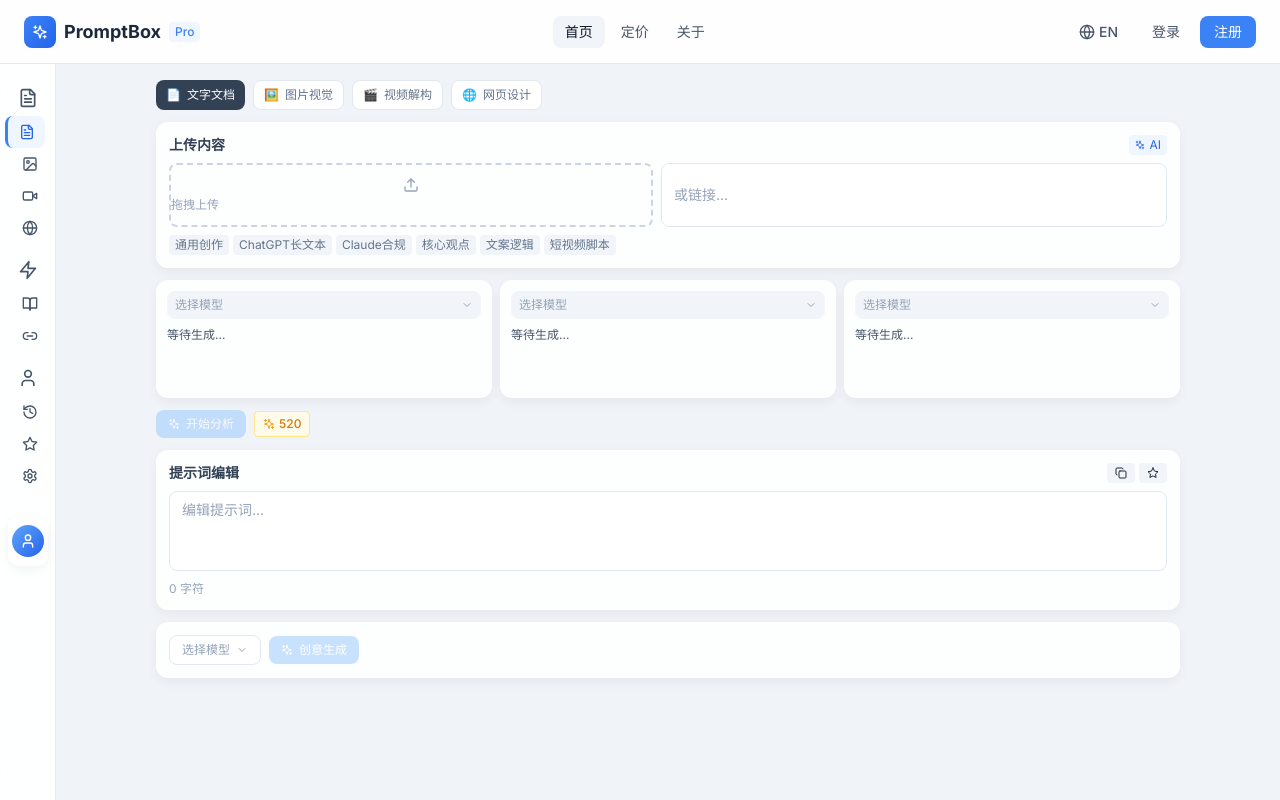
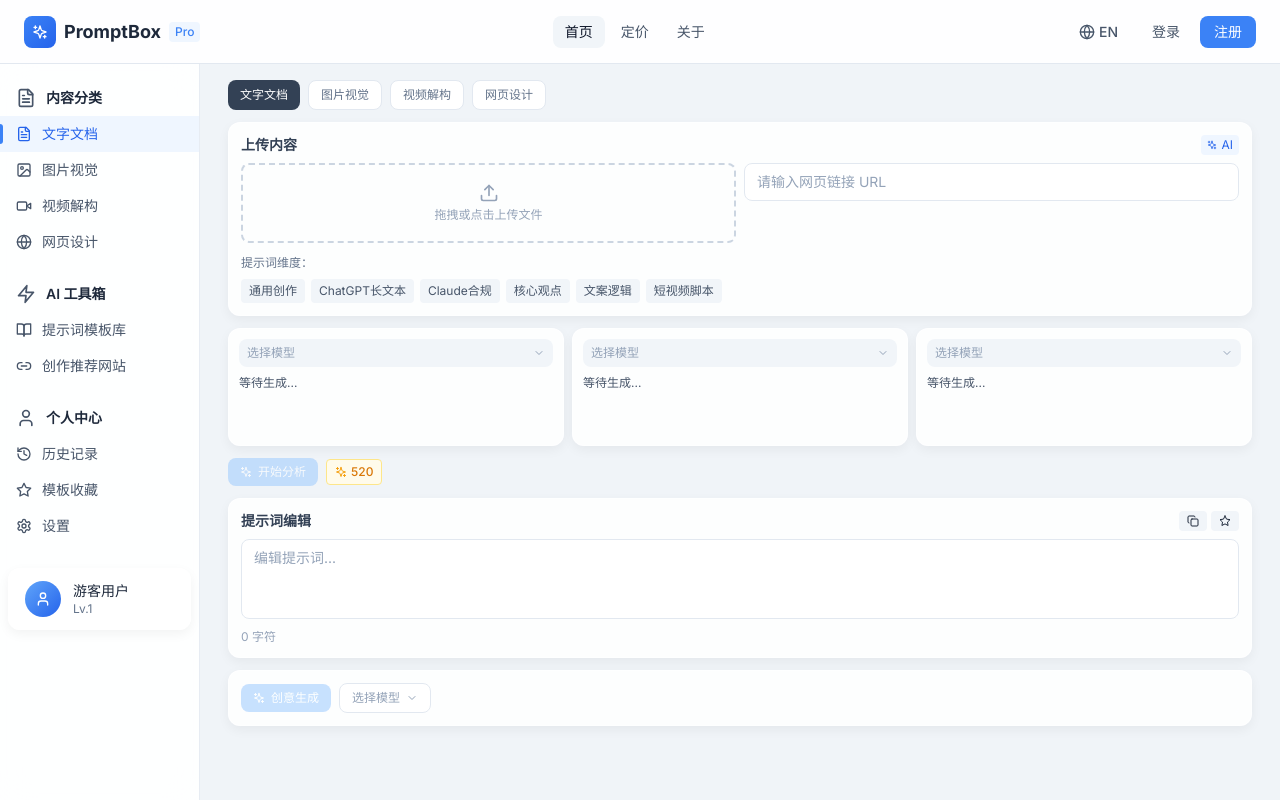
Before and after one commit to oxygen02/promptbox, a Next.js app: page / in a window 1280 px wide. Built offline with nearby package versions, Linux system fonts and the light colour scheme.

Commit message:
fix: Sidebar always expanded, compact UI with working buttons

```diff
--- a/src/app/layout.tsx
+++ b/src/app/layout.tsx
@@ -23,7 +23,7 @@ export default function RootLayout({
         <Header />
         <div className="flex pt-16 min-h-screen" style={{ background: '#f0f4f8' }}>
           <Sidebar />
-          <main className="flex-1 md:ml-[56px] min-h-[calc(100vh-4rem)] p-3 md:p-4 transition-all duration-300">
+          <main className="flex-1 md:ml-[200px] min-h-[calc(100vh-4rem)] p-3 md:p-4 transition-all duration-300">
             <Suspense fallback={
               <div className="flex items-center justify-center min-h-[50vh]">
                 <div className="animate-spin rounded-full h-8 w-8 border-b-2 border-blue-500"></div>
--- a/src/app/page.tsx
+++ b/src/app/page.tsx
@@ -1,7 +1,6 @@
 "use client";
 
 import { useState, useEffect, useRef } from "react";
-import { useSearchParams } from "next/navigation";
 import {
   Upload,
   Sparkles,
@@ -15,7 +14,6 @@ import {
   RefreshCw,
   CheckCircle,
 } from "lucide-react";
-import { Button } from "@/components/ui/button";
 import { cn } from "@/lib/utils";
 
 type ContentType = "text" | "image" | "video" | "web";
@@ -30,12 +28,11 @@ const TAG_OPTIONS: Record<ContentType, string[]> = {
 };
 
 const MODELS: { key: Model; name: string; nameEn: string; region: string; color: string }[] = [
-  { key: "deepseek", name: "DeepSeek", nameEn: "DeepSeek", region: "全球", color: "bg-blue-500" },
-  { key: "kimi", name: "Kimi", nameEn: "Kimi", region: "国内", color: "bg-indigo-500" },
-  { key: "minimax", name: "MiniMax", nameEn: "MiniMax", region: "国内", color: "bg-purple-500" },
+  { key: "deepseek", name: "DeepSeek", nameEn: "DeepSeek", region: "Global", color: "bg-blue-500" },
+  { key: "kimi", name: "Kimi", nameEn: "Kimi", region: "CN", color: "bg-indigo-500" },
+  { key: "minimax", name: "MiniMax", nameEn: "MiniMax", region: "CN", color: "bg-purple-500" },
 ];
 
-// 社交平台配置
 const SOCIAL_PLATFORMS = {
   zh: [
     { key: "wechat", name: "微信", icon: "💬", color: "bg-green-500" },
@@ -50,50 +47,49 @@ const SOCIAL_PLATFORMS = {
 };
 
 export default function HomePage() {
-  const searchParams = useSearchParams();
   const [language, setLanguage] = useState<Language>("zh");
-  const [contentType, setContentType] = useState<ContentType>((searchParams.get("type") as ContentType) || "text");
+  const [contentType, setContentType] = useState<ContentType>("text");
   const [selectedDimensions, setSelectedDimensions] = useState<string[]>([]);
-  const [uploadContent, setUploadContent] = useState("");
   const [uploadUrl, setUploadUrl] = useState("");
   const [isAnalyzing, setIsAnalyzing] = useState(false);
   const [isGenerating, setIsGenerating] = useState(false);
   const [credits, setCredits] = useState(520);
 
-  // 每个卡片的模型选择
   const [cardModels, setCardModels] = useState<Record<number, Model | null>>({
     0: null,
     1: null,
     2: null,
   });
 
-  // 每个卡片的提示词
   const [cardPrompts, setCardPrompts] = useState<Record<number, string>>({
     0: "",
     1: "",
     2: "",
   });
 
-  // 下拉菜单状态
   const [openDropdown, setOpenDropdown] = useState<number | null>(null);
   const [openGenDropdown, setOpenGenDropdown] = useState(false);
-
-  // 选中的生成模型
   const [selectedGenModel, setSelectedGenModel] = useState<Model | null>(null);
 
-  // 社交分享弹窗
   const [showShare, setShowShare] = useState(false);
   const [sharePrompt, setSharePrompt] = useState("");
   const [copied, setCopied] = useState(false);
 
+  // 生成的内容
+  const [generatedContent, setGeneratedContent] = useState("");
+
   const dropdownRef = useRef<HTMLDivElement>(null);
 
   useEffect(() => {
-    const type = searchParams.get("type") as ContentType;
+    // 从URL读取type参数
+    if (typeof window !== "undefined") {
+      const params = new URLSearchParams(window.location.search);
+      const type = params.get("type");
       if (type && ["text", "image", "video", "web"].includes(type)) {
-      setContentType(type);
+        setContentType(type as ContentType);
       }
-  }, [searchParams]);
+    }
+  }, []);
 
   useEffect(() => {
     const handleClickOutside = (e: MouseEvent) => {
@@ -118,19 +114,17 @@ export default function HomePage() {
   };
 
   const handleAnalyze = async () => {
-    if (!uploadContent && !uploadUrl) return;
-
     const selectedCount = Object.values(cardModels).filter(Boolean).length;
     if (selectedCount === 0) return;
 
     setIsAnalyzing(true);
-    await new Promise((resolve) => setTimeout(resolve, 2000));
+    await new Promise((resolve) => setTimeout(resolve, 1500));
 
     const newPrompts: Record<number, string> = {};
     Object.entries(cardModels).forEach(([index, model]) => {
       if (model) {
         const modelInfo = MODELS.find((m) => m.key === model);
-        newPrompts[Number(index)] = `【${modelInfo?.name}】基于上传的${contentType === 'text' ? '文字内容' : contentType === 'image' ? '图片' : contentType === 'video' ? '视频' : '网页'}，请分析：${selectedDimensions.join('、')}。生成专业提示词。`;
+        newPrompts[Number(index)] = `【${modelInfo?.name}】分析维度：${selectedDimensions.join('、')}。生成专业提示词内容...`;
       }
     });
 
@@ -142,7 +136,8 @@ export default function HomePage() {
   const handleCreativeGenerate = async () => {
     if (!selectedGenModel) return;
     setIsGenerating(true);
-    await new Promise((resolve) => setTimeout(resolve, 2000));
+    await new Promise((resolve) => setTimeout(resolve, 1500));
+    setGeneratedContent(`基于选择的模型 ${MODELS.find(m => m.key === selectedGenModel)?.name}，生成的内容将显示在这里...\n\n这是一段示例生成内容，包含了根据提示词AI生成的实际内容展示。`);
     setIsGenerating(false);
   };
 
@@ -169,14 +164,15 @@ export default function HomePage() {
   };
 
   const contentTypes = [
-    { key: "text", label: "文字文档", icon: "📄" },
-    { key: "image", label: "图片视觉", icon: "🖼️" },
-    { key: "video", label: "视频解构", icon: "🎬" },
-    { key: "web", label: "网页设计", icon: "🌐" },
+    { key: "text", label: "文字文档" },
+    { key: "image", label: "图片视觉" },
+    { key: "video", label: "视频解构" },
+    { key: "web", label: "网页设计" },
   ];
 
   const currentTags = TAG_OPTIONS[contentType];
   const socialPlatforms = SOCIAL_PLATFORMS[language];
+  const selectedCount = Object.values(cardModels).filter(Boolean).length;
 
   return (
     <div className="max-w-5xl mx-auto pb-8">
@@ -187,54 +183,62 @@ export default function HomePage() {
             key={type.key}
             onClick={() => setContentType(type.key as ContentType)}
             className={cn(
-              "px-2.5 py-1.5 text-xs font-medium rounded-lg transition-all flex items-center gap-1.5",
+              "px-3 py-1.5 text-xs font-medium rounded-lg transition-all",
               contentType === type.key
                 ? "bg-slate-700 text-white"
                 : "bg-white text-slate-500 border border-slate-200 hover:border-slate-300"
             )}
           >
-            <span>{type.icon}</span>
             {type.label}
           </button>
         ))}
       </div>
 
-      {/* 上传内容（紧凑） */}
+      {/* 上传内容 */}
       <div className="glass-card rounded-xl p-3 mb-3">
         <div className="flex items-center justify-between mb-2">
-          <h3 className="text-sm font-semibold text-slate-700">{language === "zh" ? "上传内容" : "Upload"}</h3>
+          <h3 className="text-sm font-semibold text-slate-700">上传内容</h3>
           <span className="text-xs px-1.5 py-0.5 rounded bg-blue-50 text-blue-600 flex items-center gap-1">
             <Sparkles className="w-2.5 h-2.5" />
             AI
           </span>
         </div>
 
-        <div className="flex gap-2 mb-2">
-          <div className="upload-zone flex-1 py-3">
-            <Upload className="w-4 h-4 mx-auto text-slate-400 mb-1" />
-            <p className="text-xs text-slate-400">{language === "zh" ? "拖拽上传" : "Upload"}</p>
+        <div className="flex gap-2 mb-3">
+          {/* 拖拽上传 - 居中 */}
+          <div className="flex-1">
+            <div className="upload-zone py-4 h-full flex flex-col items-center justify-center min-h-[80px]">
+              <Upload className="w-5 h-5 text-slate-400 mb-1" />
+              <p className="text-xs text-slate-400">拖拽或点击上传文件</p>
+              <input type="file" className="hidden" id="file-upload" />
             </div>
+          </div>
+
+          {/* URL输入 */}
+          <div className="flex-1">
             <input
               type="text"
-            placeholder={language === "zh" ? "或链接..." : "Or URL..."}
+              placeholder="请输入网页链接 URL"
               value={uploadUrl}
               onChange={(e) => setUploadUrl(e.target.value)}
-            className="input-field flex-1 text-xs py-2"
+              className="input-field w-full text-xs py-3"
             />
           </div>
+        </div>
 
-        {/* 分析维度 */}
+        {/* 提示词维度 */}
         <div>
-          <div className="flex flex-wrap gap-1">
+          <h4 className="text-xs font-medium text-slate-500 mb-2">提示词维度：</h4>
+          <div className="flex flex-wrap gap-1.5">
             {currentTags.slice(0, 6).map((tag) => (
               <button
                 key={tag}
                 onClick={() => handleDimensionClick(tag)}
                 className={cn(
-                  "px-1.5 py-0.5 text-xs rounded transition-all",
+                  "px-2 py-1 text-xs rounded transition-all",
                   selectedDimensions.includes(tag)
                     ? "bg-blue-500 text-white"
-                    : "bg-slate-100 text-slate-500 hover:bg-slate-200"
+                    : "bg-slate-100 text-slate-600 hover:bg-slate-200"
                 )}
               >
                 {tag}
@@ -253,14 +257,13 @@ export default function HomePage() {
 
           return (
             <div key={index} className="glass-card rounded-xl p-2.5 relative">
-              {/* 模型选择下拉 */}
               <div className="relative" ref={dropdownRef}>
                 <button
                   onClick={() => setOpenDropdown(openDropdown === index ? null : index)}
                   className="w-full flex items-center justify-between px-2 py-1.5 text-xs bg-slate-100 rounded-lg hover:bg-slate-200 transition-colors"
                 >
-                  <span className={model ? `text-slate-700` : `text-slate-400`}>
-                    {model ? modelInfo?.name : (language === "zh" ? "选择模型" : "Select model")}
+                  <span className={model ? "text-slate-700" : "text-slate-400"}>
+                    {model ? modelInfo?.name : "选择模型"}
                   </span>
                   <ChevronDown className="w-3 h-3 text-slate-400" />
                 </button>
@@ -271,7 +274,7 @@ export default function HomePage() {
                       className={cn("dropdown-item", !model && "active")}
                       onClick={() => handleCardModelSelect(index, null)}
                     >
-                      {language === "zh" ? "— 未选中 —" : "— None —"}
+                      — 未选中 —
                     </div>
                     {MODELS.map((m) => (
                       <div
@@ -280,19 +283,17 @@ export default function HomePage() {
                         onClick={() => handleCardModelSelect(index, m.key)}
                       >
                         <span className={cn("w-2 h-2 rounded-full inline-block mr-2", m.color)} />
-                        {language === "zh" ? m.name : m.nameEn} ({m.region})
+                        {m.name} ({m.region})
                       </div>
                     ))}
                   </div>
                 )}
               </div>
 
-              {/* 提示词内容 */}
               <div className="mt-2 min-h-[60px] text-xs text-slate-600 whitespace-pre-wrap">
-                {prompt || (language === "zh" ? "等待生成..." : "Waiting...")}
+                {prompt || "等待生成..."}
               </div>
 
-              {/* 操作按钮 */}
               {prompt && (
                 <div className="flex items-center gap-1 mt-2 pt-2 border-t border-slate-100">
                   <button onClick={() => handleShare(prompt)} className="p-1 hover:bg-slate-100 rounded">
@@ -315,11 +316,11 @@ export default function HomePage() {
       <div className="flex items-center gap-2 mb-3">
         <button
           onClick={handleAnalyze}
-          disabled={isAnalyzing || (!uploadContent && !uploadUrl) || !Object.values(cardModels).some(Boolean)}
+          disabled={isAnalyzing || selectedCount === 0}
           className="btn-primary flex items-center gap-1.5 text-xs px-3 py-1.5"
         >
           {isAnalyzing ? <RefreshCw className="w-3 h-3 animate-spin" /> : <Sparkles className="w-3 h-3" />}
-          {language === "zh" ? "开始分析" : "Analyze"}
+          开始分析
         </button>
         <div className="flex items-center gap-1 px-2 py-1 bg-amber-50 border border-amber-200 rounded">
           <Sparkles className="w-3 h-3 text-amber-500" />
@@ -330,7 +331,7 @@ export default function HomePage() {
       {/* 提示词编辑框 */}
       <div className="glass-card rounded-xl p-3 mb-3">
         <div className="flex items-center justify-between mb-2">
-          <h3 className="text-sm font-semibold text-slate-700">{language === "zh" ? "提示词编辑" : "Edit Prompt"}</h3>
+          <h3 className="text-sm font-semibold text-slate-700">提示词编辑</h3>
           <div className="flex gap-1">
             <button className="text-xs px-2 py-1 bg-slate-100 rounded hover:bg-slate-200 flex items-center gap-1">
               <Copy className="w-3 h-3" />
@@ -342,14 +343,24 @@ export default function HomePage() {
         </div>
         <textarea
           className="input-field min-h-[80px] resize-none text-xs"
-          placeholder={language === "zh" ? "编辑提示词..." : "Edit prompt..."}
+          placeholder="编辑提示词..."
         />
-        <div className="text-xs text-slate-400 mt-1">0 {language === "zh" ? "字符" : "chars"}</div>
+        <div className="text-xs text-slate-400 mt-1">0 字符</div>
       </div>
 
-      {/* 创意生成 */}
-      <div className="glass-card rounded-xl p-3">
+      {/* 创意生成 + 模型选择 */}
+      <div className="glass-card rounded-xl p-3 mb-3">
         <div className="flex items-center gap-2">
+          {/* 创意生成按钮 */}
+          <button
+            onClick={handleCreativeGenerate}
+            disabled={!selectedGenModel || isGenerating}
+            className="btn-primary flex items-center gap-1.5 text-xs px-3 py-1.5"
+          >
+            {isGenerating ? <RefreshCw className="w-3 h-3 animate-spin" /> : <Sparkles className="w-3 h-3" />}
+            创意生成
+          </button>
+
           {/* 模型选择下拉 */}
           <div className="relative" ref={dropdownRef}>
             <button
@@ -362,7 +373,7 @@ export default function HomePage() {
                   {MODELS.find(m => m.key === selectedGenModel)?.name}
                 </>
               ) : (
-                <span className="text-slate-400">{language === "zh" ? "选择模型" : "Select"}</span>
+                <span className="text-slate-400">选择模型</span>
               )}
               <ChevronDown className="w-3 h-3 text-slate-400" />
             </button>
@@ -376,36 +387,46 @@ export default function HomePage() {
                     onClick={() => { setSelectedGenModel(m.key); setOpenGenDropdown(false); }}
                   >
                     <span className={cn("w-2 h-2 rounded-full inline-block mr-2", m.color)} />
-                    {language === "zh" ? m.name : m.nameEn}
+                    {m.name}
                   </div>
                 ))}
               </div>
             )}
           </div>
+        </div>
+      </div>
 
-          <button
-            onClick={handleCreativeGenerate}
-            disabled={!selectedGenModel || isGenerating}
-            className="btn-primary flex items-center gap-1.5 text-xs px-3 py-1.5"
-          >
-            {isGenerating ? <RefreshCw className="w-3 h-3 animate-spin" /> : <Sparkles className="w-3 h-3" />}
-            {language === "zh" ? "创意生成" : "Generate"}
+      {/* 生成内容输出框 */}
+      {generatedContent && (
+        <div className="glass-card rounded-xl p-3">
+          <div className="flex items-center justify-between mb-2">
+            <h3 className="text-sm font-semibold text-slate-700">生成内容</h3>
+            <div className="flex items-center gap-1">
+              <button onClick={() => handleShare(generatedContent)} className="p-1.5 hover:bg-slate-100 rounded">
+                <Share2 className="w-3.5 h-3.5 text-slate-400" />
+              </button>
+              <button className="p-1.5 hover:bg-slate-100 rounded">
+                <Download className="w-3.5 h-3.5 text-slate-400" />
               </button>
             </div>
           </div>
+          <div className="min-h-[120px] bg-slate-50 rounded-lg p-3 text-xs text-slate-600 whitespace-pre-wrap">
+            {generatedContent}
+          </div>
+        </div>
+      )}
 
       {/* 社交分享弹窗 */}
       {showShare && (
         <div className="fixed inset-0 bg-black/50 flex items-center justify-center z-50" onClick={() => setShowShare(false)}>
           <div className="glass-card rounded-xl p-4 w-80" onClick={(e) => e.stopPropagation()}>
             <div className="flex items-center justify-between mb-3">
-              <h3 className="text-sm font-semibold text-slate-700">{language === "zh" ? "分享" : "Share"}</h3>
+              <h3 className="text-sm font-semibold text-slate-700">分享</h3>
               <button onClick={() => setShowShare(false)} className="p-1 hover:bg-slate-100 rounded">
                 <X className="w-4 h-4 text-slate-400" />
               </button>
             </div>
 
-            {/* 社交平台 */}
             <div className="flex justify-center gap-3 mb-4">
               {socialPlatforms.map((platform) => (
                 <button
@@ -417,21 +438,20 @@ export default function HomePage() {
               ))}
             </div>
 
-            {/* 复制/下载 */}
             <div className="flex gap-2">
               <button
                 onClick={handleCopy}
                 className="flex-1 btn-secondary flex items-center justify-center gap-1 text-xs py-2"
               >
                 {copied ? <CheckCircle className="w-3 h-3 text-green-500" /> : <Copy className="w-3 h-3" />}
-                {copied ? (language === "zh" ? "已复制" : "Copied") : (language === "zh" ? "复制" : "Copy")}
+                {copied ? "已复制" : "复制"}
               </button>
               <button
                 onClick={handleDownload}
                 className="flex-1 btn-secondary flex items-center justify-center gap-1 text-xs py-2"
               >
                 <Download className="w-3 h-3" />
-                {language === "zh" ? "下载" : "Download"}
+                下载
               </button>
             </div>
           </div>
--- a/src/components/Sidebar.tsx
+++ b/src/components/Sidebar.tsx
@@ -15,7 +15,6 @@ import {
   History,
   Star,
   Settings,
-  ChevronDown,
   type LucideIcon,
 } from "lucide-react";
 
@@ -74,11 +73,7 @@ const navSections: NavSection[] = [
 export default function Sidebar() {
   const pathname = usePathname();
   const router = useRouter();
-  const [language, setLanguage] = useState<"zh" | "en">("zh");
   const [contentType, setContentType] = useState<string>("text");
-  const [hovered, setHovered] = useState(false);
-  const [hoverTimeout, setHoverTimeout] = useState<NodeJS.Timeout | null>(null);
-  const sidebarRef = useRef<HTMLDivElement>(null);
 
   useEffect(() => {
     if (typeof window !== "undefined") {
@@ -87,16 +82,6 @@ export default function Sidebar() {
       setContentType(type);
     }
   }, [pathname]);
-
-  const handleMouseEnter = () => {
-    if (hoverTimeout) clearTimeout(hoverTimeout);
-    setHovered(true);
-  };
-
-  const handleMouseLeave = () => {
-    const timeout = setTimeout(() => setHovered(false), 150);
-    setHoverTimeout(timeout);
-  };
 
   const handleContentClick = (key: string, href?: string) => {
     if (href) {
@@ -113,43 +98,14 @@ export default function Sidebar() {
   };
 
   return (
-    <div
-      ref={sidebarRef}
-      className="fixed left-0 top-16 bottom-0 z-40"
-      style={{ width: hovered ? '200px' : '56px' }}
-      onMouseEnter={handleMouseEnter}
-      onMouseLeave={handleMouseLeave}
-    >
-      {/* 背景层 */}
-      <div
-        className="absolute inset-0 glass-sidebar"
-        style={{
-          width: hovered ? '200px' : '56px',
-          transition: 'width 0.3s ease-out'
-        }}
-      />
-
-      {/* 内容层 */}
-      <nav className="relative py-4" style={{ width: hovered ? '200px' : '56px' }}>
+    <aside className="fixed left-0 top-16 bottom-0 w-[200px] glass-sidebar overflow-y-auto hidden md:block z-40">
+      <nav className="py-4">
         {navSections.map((section) => (
-          <div key={section.key} className="mb-2">
+          <div key={section.key} className="mb-4">
             {/* 一级标题 */}
-            <div
-              className="flex items-center gap-2.5 px-3 py-2 mx-2 text-sm font-semibold text-slate-800"
-              style={{
-                justifyContent: hovered ? 'flex-start' : 'center',
-                transition: 'all 0.3s ease-out'
-              }}
-            >
-              <section.icon
-                className="w-5 h-5 text-slate-600 flex-shrink-0"
-                style={{ transform: hovered ? 'scale(1.1)' : 'scale(1)' }}
-              />
-              {hovered && (
-                <span className="whitespace-nowrap overflow-hidden animate-fade-in">
-                  {language === "zh" ? section.zh : section.en}
-                </span>
-              )}
+            <div className="flex items-center gap-2.5 px-4 py-2 text-sm font-semibold text-slate-800">
+              <section.icon className="w-5 h-5 text-slate-600" />
+              <span>{section.zh}</span>
             </div>
 
             {/* 二级项目 */}
@@ -159,22 +115,14 @@ export default function Sidebar() {
                 <button
                   key={item.key}
                   onClick={() => handleContentClick(item.key, item.href)}
-                  className="flex items-center gap-2.5 px-3 py-2 mx-2 text-sm rounded-lg transition-all duration-200 relative w-full"
-                  style={{
-                    justifyContent: hovered ? 'flex-start' : 'center',
-                    backgroundColor: active ? '#eff6ff' : 'transparent',
-                    color: active ? '#2563eb' : '#475569',
-                    borderLeft: active ? '3px solid #3b82f6' : '3px solid transparent',
-                    marginLeft: active ? '5px' : '8px',
-                    width: hovered ? 'calc(100% - 10px)' : 'calc(100% - 16px)'
-                  }}
+                  className={`w-full flex items-center gap-2.5 px-4 py-2 text-sm transition-all duration-200 relative ${
+                    active
+                      ? "bg-blue-50 text-blue-600 before:absolute before:left-0 before:top-2 before:bottom-2 before:w-[3px] before:bg-blue-500 before:rounded-r"
+                      : "text-slate-600 hover:bg-slate-50"
+                  }`}
                 >
-                  <item.icon className="w-4 h-4 flex-shrink-0" style={{ transform: hovered ? 'scale(1.1)' : 'scale(1)' }} />
-                  {hovered && (
-                    <span className="whitespace-nowrap overflow-hidden animate-fade-in">
-                      {language === "zh" ? item.zh : item.en}
-                    </span>
-                  )}
+                  <item.icon className="w-4 h-4 flex-shrink-0" />
+                  <span className="truncate">{item.zh}</span>
                 </button>
               );
             })}
@@ -182,39 +130,18 @@ export default function Sidebar() {
         ))}
 
         {/* 底部用户信息 */}
-        <div
-          className="mt-6 mx-2"
-          style={{ paddingLeft: hovered ? '12px' : '0', paddingRight: hovered ? '12px' : '0' }}
-        >
-          <div
-            className="glass-card rounded-xl flex items-center gap-3"
-            style={{
-              justifyContent: hovered ? 'flex-start' : 'center',
-              padding: hovered ? '12px' : '8px',
-              transition: 'all 0.3s ease-out'
-            }}
-          >
-            <div
-              className="rounded-full bg-gradient-to-br from-blue-400 to-blue-600 flex items-center justify-center flex-shrink-0"
-              style={{
-                width: hovered ? '36px' : '32px',
-                height: hovered ? '36px' : '32px',
-                transition: 'all 0.3s ease-out'
-              }}
-            >
-              <User className="text-white w-4 h-4" />
+        <div className="px-4 py-3 mt-6 glass-card rounded-xl mx-2">
+          <div className="flex items-center gap-3">
+            <div className="w-9 h-9 rounded-full bg-gradient-to-br from-blue-400 to-blue-600 flex items-center justify-center flex-shrink-0">
+              <User className="w-4 h-4 text-white" />
             </div>
-            {hovered && (
-              <div className="whitespace-nowrap animate-fade-in">
-                <div className="text-sm font-medium text-slate-800">
-                  {language === "zh" ? "游客用户" : "Guest"}
-                </div>
-                <div className="text-xs text-slate-500">Lv.1</div>
-              </div>
-            )}
+            <div className="flex-1 min-w-0">
+              <div className="text-sm font-medium text-slate-800 truncate">游客用户</div>
+              <div className="text-xs text-slate-500">Lv.1</div>
+            </div>
           </div>
         </div>
       </nav>
-    </div>
+    </aside>
   );
 }
```
Lines whose indentation alone changed are shown as unchanged.
